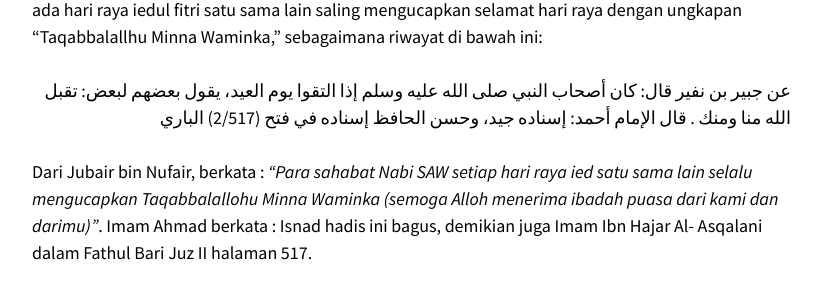
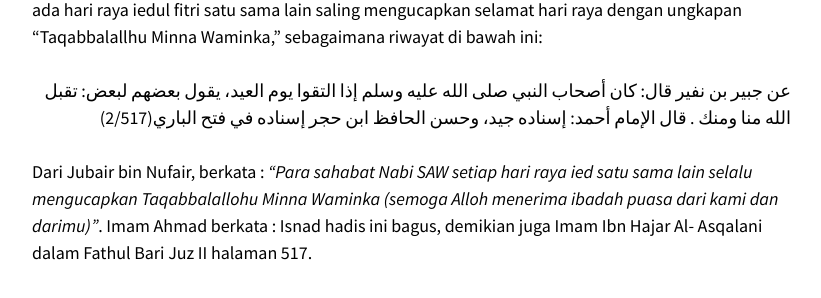
Before and after one commit to mdroyyan/mdroyyan.github.io, a Jekyll site: the page built from _posts/2018-06-10-asal-usul-minal-aidin-wal-faizin.md, in a window 1280 px wide and 900 px high, scrolled down 849 px. Shown: the part 181-479 px from the top of the window, without its empty margins (343-1164 px from the left). Built offline with Jekyll 4.4.1, drawn with Linux system fonts in a browser that asks for light colours; nearby versions of some CDN libraries.

Commit message:
minal aidin wal faizin revisi 4

```diff
--- a/_posts/2018-06-10-asal-usul-minal-aidin-wal-faizin.md
+++ b/_posts/2018-06-10-asal-usul-minal-aidin-wal-faizin.md
@@ -23,7 +23,7 @@ Kondisi ekonomi yang stabil itu juga diimbangi dengan kondisi keamanan negara da
 
 Tahni’ah Ied atau ucapan selamat hari raya memang berawal dari para sahabat Nabi SAW yang setiap ada hari raya iedul fitri satu sama lain saling mengucapkan selamat hari raya dengan ungkapan "Taqabbalallhu Minna Waminka," sebagaimana riwayat di bawah ini:
 
-عن جبير بن نفير قال: كان أصحاب النبي صلى الله عليه وسلم إذا التقوا يوم العيد، يقول بعضهم لبعض: تقبل الله منا ومنك . قال الإمام أحمد: إسناده جيد، وحسن الحافظ إسناده في فتح (2/517) الباري
+عن جبير بن نفير قال: كان أصحاب النبي صلى الله عليه وسلم إذا التقوا يوم العيد، يقول بعضهم لبعض: تقبل الله منا ومنك . قال الإمام أحمد: إسناده جيد، وحسن الحافظ ابن حجر إسناده في فتح الباري(2/517)
 {: .text-right}
 
 Dari Jubair bin Nufair, berkata : *“Para sahabat Nabi SAW setiap hari raya ied satu sama lain selalu mengucapkan Taqabbalallohu Minna Waminka (semoga Alloh menerima ibadah puasa dari kami dan darimu)”*. Imam Ahmad berkata : Isnad hadis ini bagus, demikian juga Imam Ibn Hajar Al- Asqalani dalam Fathul Bari Juz II halaman 517.
```
Also changed, not shown: other parts of _posts/2018-06-10-asal-usul-minal-aidin-wal-faizin.md (+1 -1 lines).
